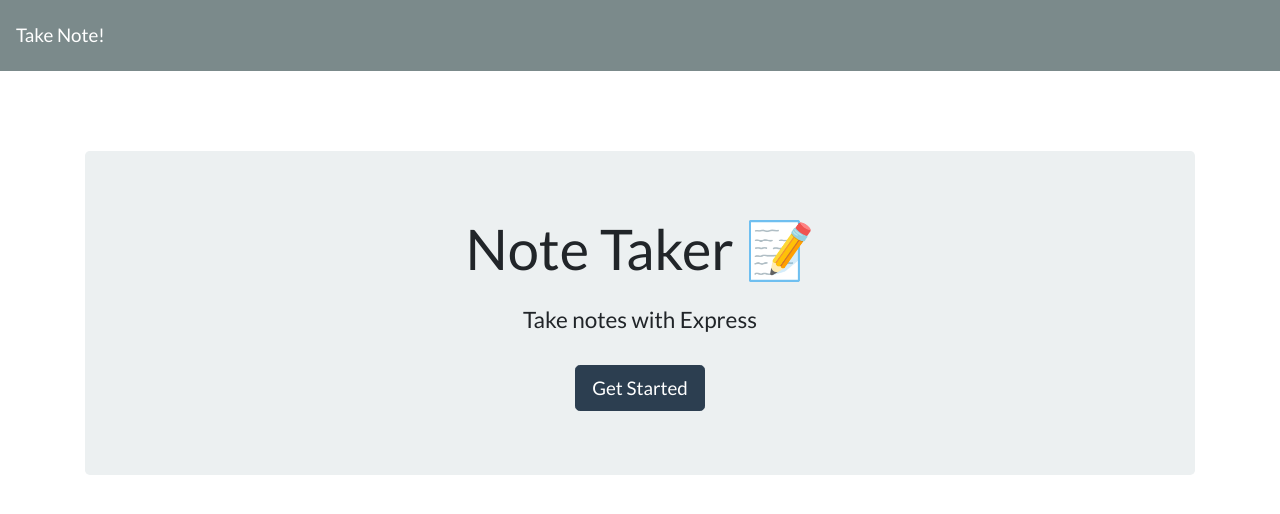
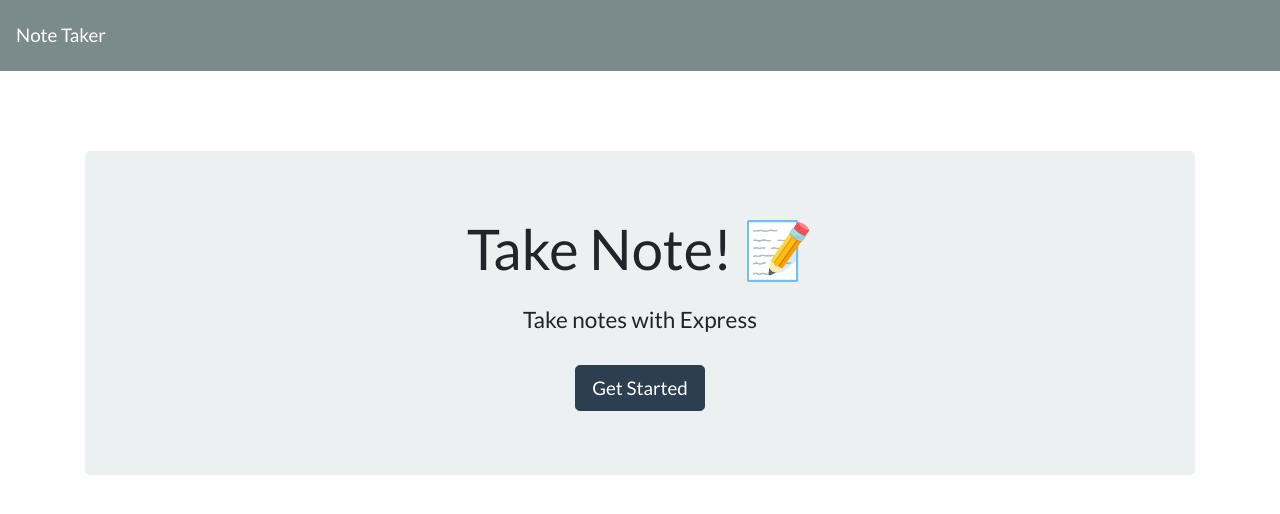
Before and after one commit to Ashley1Thompson/take-note-app, a website: page public/index.html in a window 1280 px wide. Drawn offline with nearby package versions, Linux system fonts and the light colour scheme; no server answers.

Commit message:
update title in HTML

```diff
--- a/public/index.html
+++ b/public/index.html
@@ -11,12 +11,12 @@
 
 <body>
   <nav class="navbar navbar-dark bg-dark">
-    <a class="navbar-brand" href="/">Take Note!
+    <a class="navbar-brand" href="/">Note Taker
     </a>
   </nav>
   <div class="container">
     <div style="margin-top: 80px;" class="jumbotron text-center">
-      <h1 class="display-4">Note Taker <span role="img" aria-label="Memo">📝</span></h1>
+      <h1 class="display-4">Take Note! <span role="img" aria-label="Memo">📝</span></h1>
       <h4 class="mt-4">Take notes with Express</h4>
       <a class="btn btn-primary btn-lg mt-4" href="/notes" role="button">Get Started</a>
     </div>
```
